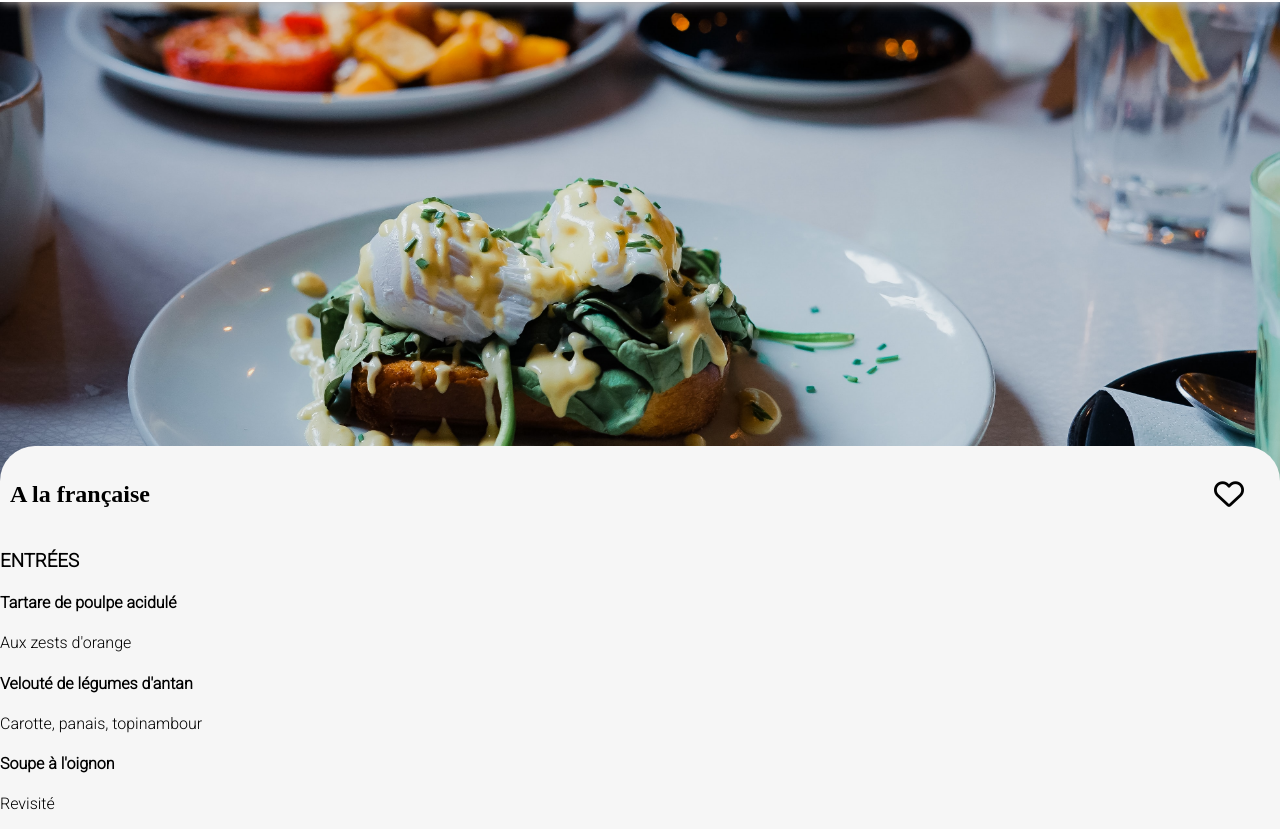
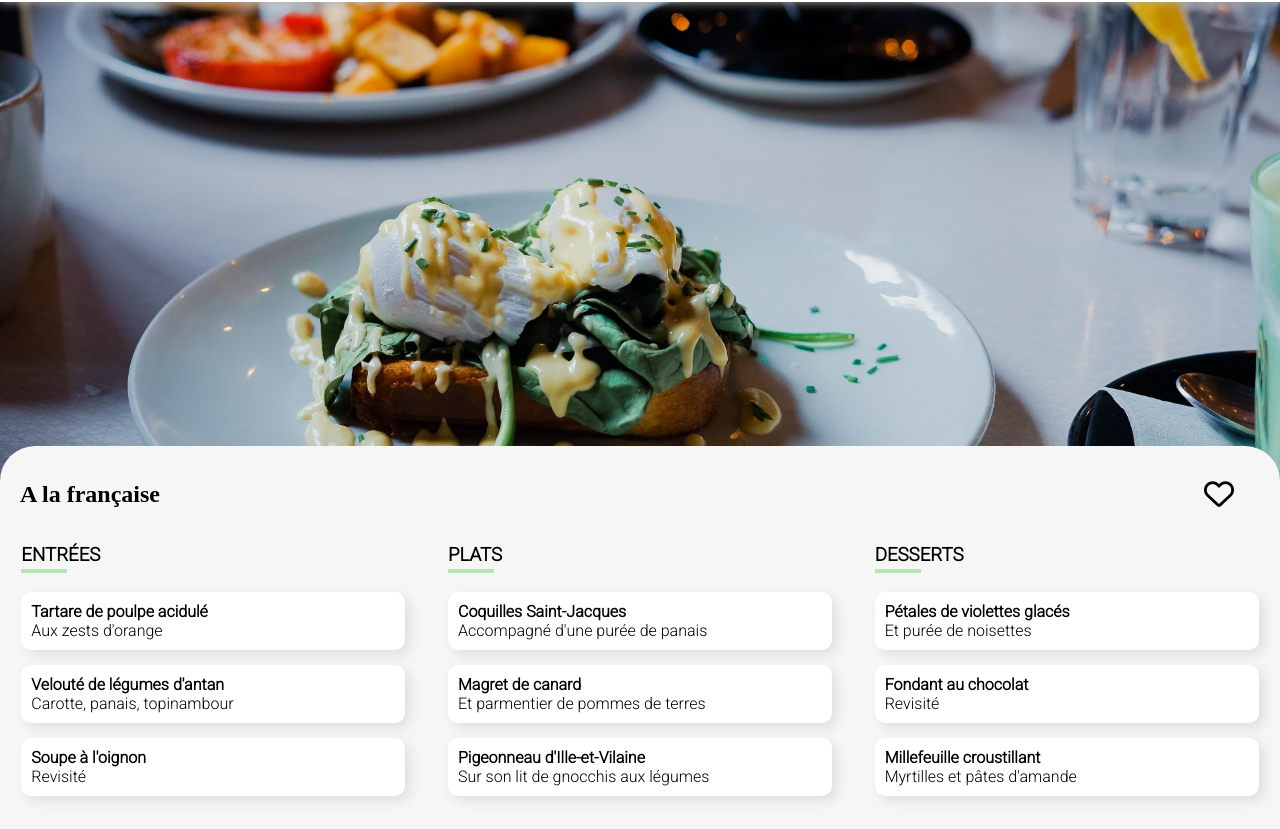
Before and after one commit to CDIYAR/CELIKDIYAR_3_13122021, a plain HTML site: page Menu-A-LaFrançaise.html in a window 1280 px wide. Shown: the part 66-895 px from the top of the page. Drawn offline with Linux system fonts and the light colour scheme; a web font is replaced by a local one.

Commit message:
version 11 du projet

```diff
--- a/Menu-A-LaFrançaise.html
+++ b/Menu-A-LaFrançaise.html
@@ -23,7 +23,7 @@
 
     </header>
 
-<img class="grande-img"src="./images/restaurants/toa-heftiba-DQKerTsQwi0-unsplash.jpg" alt="">
+    <img class="grande-img" src="./images/restaurants/toa-heftiba-DQKerTsQwi0-unsplash.jpg" alt="">
 
     <main class="main-pages">
 
@@ -40,15 +40,17 @@
         </section>
 
 
+        <div class="ensemble-section">
 
-        <article class="Menus">
+
+            <section class="Menus">
 
                 <h3 class="titre-menu">ENTRÉES</h3>
 
 
-            <article class="Entrée1">
+                <section class="Entrée">
 
-                <div>
+                    <div class="footer-div-section">
                         <h4>Tartare de poulpe acidulé</h4>
                         <p>Aux zests d'orange</p>
                     </div>
@@ -57,12 +59,12 @@
 
                     </div>
 
-            </article>
+                </section>
 
 
-            <article class="Entrée2">
+                <section class="Entrée">
 
-                <div>
+                    <div class="footer-div-section">
                         <h4>Velouté de légumes d'antan</h4>
                         <p>Carotte, panais, topinambour</p>
                     </div>
@@ -71,12 +73,12 @@
 
                     </div>
 
-            </article>
+                </section>
 
 
-            <article class="Entrée3">
+                <section class="Entrée">
 
-                <div>
+                    <div class="footer-div-section">
                         <h4>Soupe à l'oignon</h4>
                         <p>Revisité</p>
                     </div>
@@ -85,21 +87,21 @@
 
                     </div>
 
-            </article>
+                </section>
 
 
-        </article>
+            </section>
 
 
-        <article class="Menus">
+            <section class="Menus">
 
                 <h3 class="titre-menu">PLATS</h3>
 
 
-            <article class="Entrée4">
+                <section class="Entrée">
 
 
-                    <div>
+                    <div class="footer-div-section">
                         <h4>Coquilles Saint-Jacques</h4>
                         <p>Accompagné d'une purée de panais</p>
                     </div>
@@ -109,14 +111,14 @@
                     </div>
 
 
-            </article>
+                </section>
 
 
 
-            <article class="Entrée5">
+                <section class="Entrée">
 
 
-                    <div>
+                    <div class="footer-div-section">
                         <h4>Magret de canard</h4>
                         <p>Et parmentier de pommes de terres</p>
                     </div>
@@ -126,11 +128,11 @@
                     </div>
 
 
-            </article>
+                </section>
 
-            <article class="Entrée6">
+                <section class="Entrée">
 
-                <div>
+                    <div class="footer-div-section">
                         <h4>Pigeonneau d'Ille-et-Vilaine</h4>
                         <p>Sur son lit de gnocchis aux légumes</p>
                     </div>
@@ -139,23 +141,23 @@
 
                     </div>
 
-            </article>
+                </section>
 
 
-        </article>
+            </section>
 
 
 
 
 
-        <article class="Menus">
+            <section class="Menus">
 
-            <h3 class="titre-Menu">DESSERTS</h3>
+                <h3 class="titre-menu">DESSERTS</h3>
 
 
-            <article class="Entrée7">
+                <section class="Entrée">
 
-                <div>
+                    <div class="footer-div-section">
                         <h4>Pétales de violettes glacés</h4>
                         <p>Et purée de noisettes</p>
                     </div>
@@ -163,13 +165,13 @@
                     <div>
 
                     </div>
-            </article>
+                </section>
 
 
 
-            <article class="Entrée8">
+                <section class="Entrée">
 
-                <div>
+                    <div class="footer-div-section">
                         <h4>Fondant au chocolat</h4>
                         <p>Revisité</p>
                     </div>
@@ -178,14 +180,14 @@
 
                     </div>
 
-            </article>
+                </section>
 
 
 
-            <article class="Entrée9">
+                <section class="Entrée">
 
 
-                <div>
+                    <div class="footer-div-section">
                         <h4>Millefeuille croustillant</h4>
                         <p>Myrtilles et pâtes d'amande</p>
                     </div>
@@ -195,21 +197,19 @@
 
                     </div>
 
-            </article>
+                </section>
 
 
-        </article>
+            </section>
 
 
 
 
+        </div>
+
         <a class="button-a" href="#">
             <button class="button-page">Commander</button>
         </a>
-
-
-
-
 
     </main>
 
--- a/style.scss
+++ b/style.scss
@@ -3,7 +3,7 @@
 
 @import './pattern7-1/utils/variables';
 
-$fondclr:#f6f6f6;
+
 
 body{
     margin: 0px;
@@ -117,7 +117,7 @@ body{
         width: 32%;
         display: flex;
         align-items: center;
-        background-color: #f6f6f6;
+        background-color: $fondclr;
         border-radius: 20px;
         margin-left: 30px;
         box-shadow: 4px 4px 8px #dfdfdf;
@@ -157,7 +157,7 @@ body{
     display: flex;
     flex-direction: column;
     width: 100%;
-    background-color: #f6f6f6;
+    background-color: $fondclr;
 
     .titre-restaurants{
         margin-left:10px ;
@@ -344,7 +344,7 @@ body{
         .Nom-des-menus{
             display: flex;
             justify-content: space-between;
-            padding: 5px 10px 0px;
+            padding: 5px 20px 0px;
             height: 80px;
         }
         .titre-pages{
@@ -397,6 +397,44 @@ body{
     padding: 40px 0px;
 }
 
+.ensemble-section{
+    display: flex;
+    justify-content: space-around;
+
+    .Menus{
+        width: 30%;
+        padding: 10px;
+
+
+        .titre-menu{
+            border-bottom: 4px solid #b4e7b4;
+            width: 12%;
+            padding: 3px 0px;
+            margin-top: 0px;
+        }
+
+        .Entrée{
+            border-radius: 10px;
+            background: white;
+            box-shadow: 5px 5px 12px #dfdfdf;
+            margin: 15px 0px;
+        }
+
+        .footer-div-section{
+            padding: 10px;
+
+            h4{
+                margin: 0px;
+            }
+
+            p{
+                margin: 0px;
+            }
+
+        }
+    }
+
+}
 
 @media only screen and (max-width : 767px){
 
```
Also changed, not shown: pattern7-1/pages/responsive-index.scss (added), pattern7-1/utils/variables.scss (renamed from pattern7-1/utils/_variables.scss), style.css, 1 other file. Lines whose indentation alone changed are shown as unchanged.
